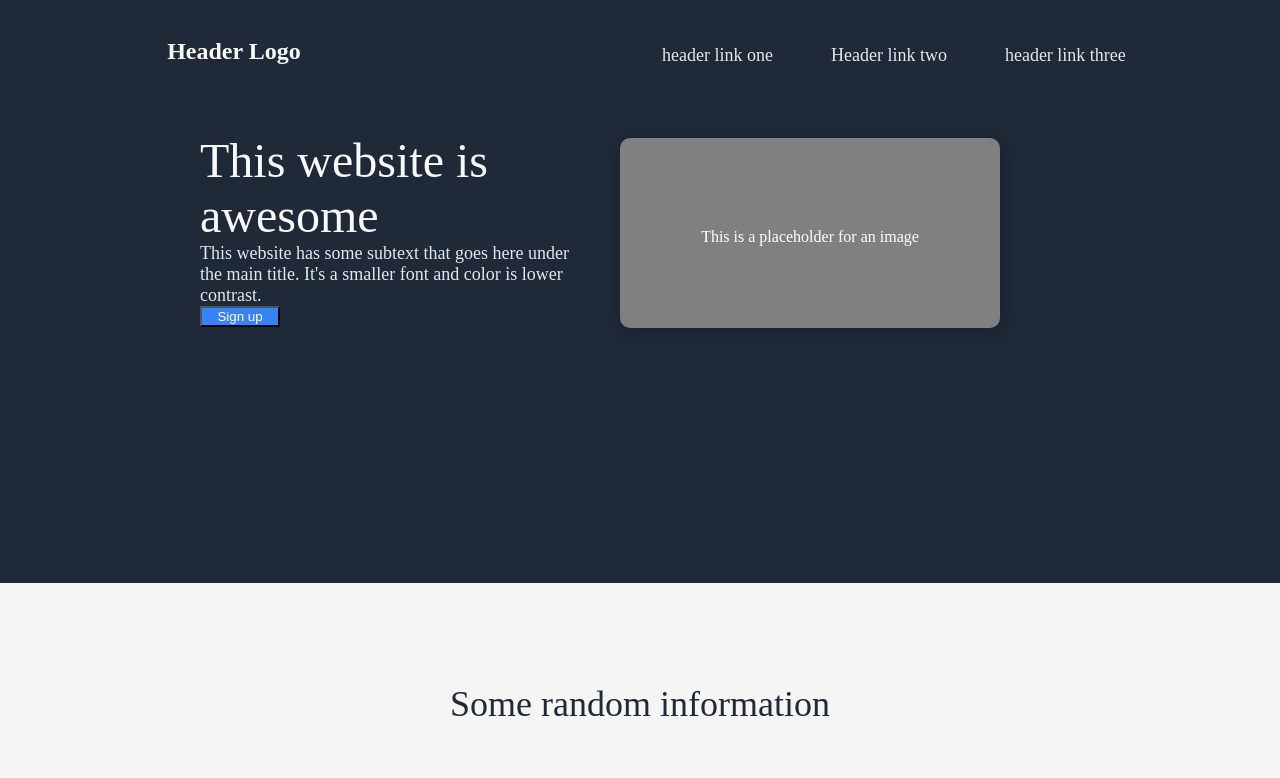
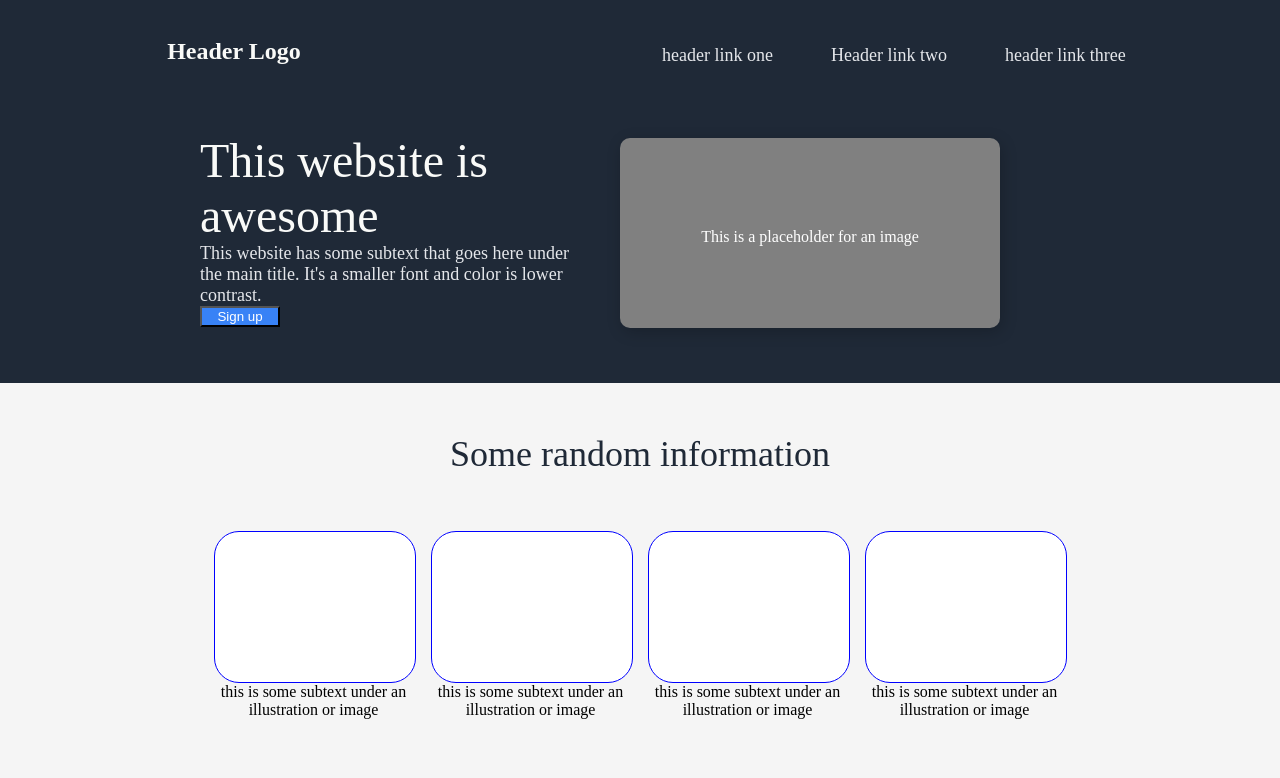
Before and after one commit to Bradlj03/Landing-Page---Odin-Project, a plain HTML site: page index.html in a window 1280 px wide. Shown: the top 778 px of the page. Drawn offline with Linux system fonts and the light colour scheme.

Commit message:
fixed padding and margin from second section to move close gap from first section.

```diff
--- a/style.css
+++ b/style.css
@@ -103,8 +103,7 @@ h1{
 	font-size: 36px;
 	color: #1f2937;
 	font-weight: extra-bold;
-	margin-top: 200px;
-	padding-top: 100px;
+	padding-top:50px;
 
 
 
```
